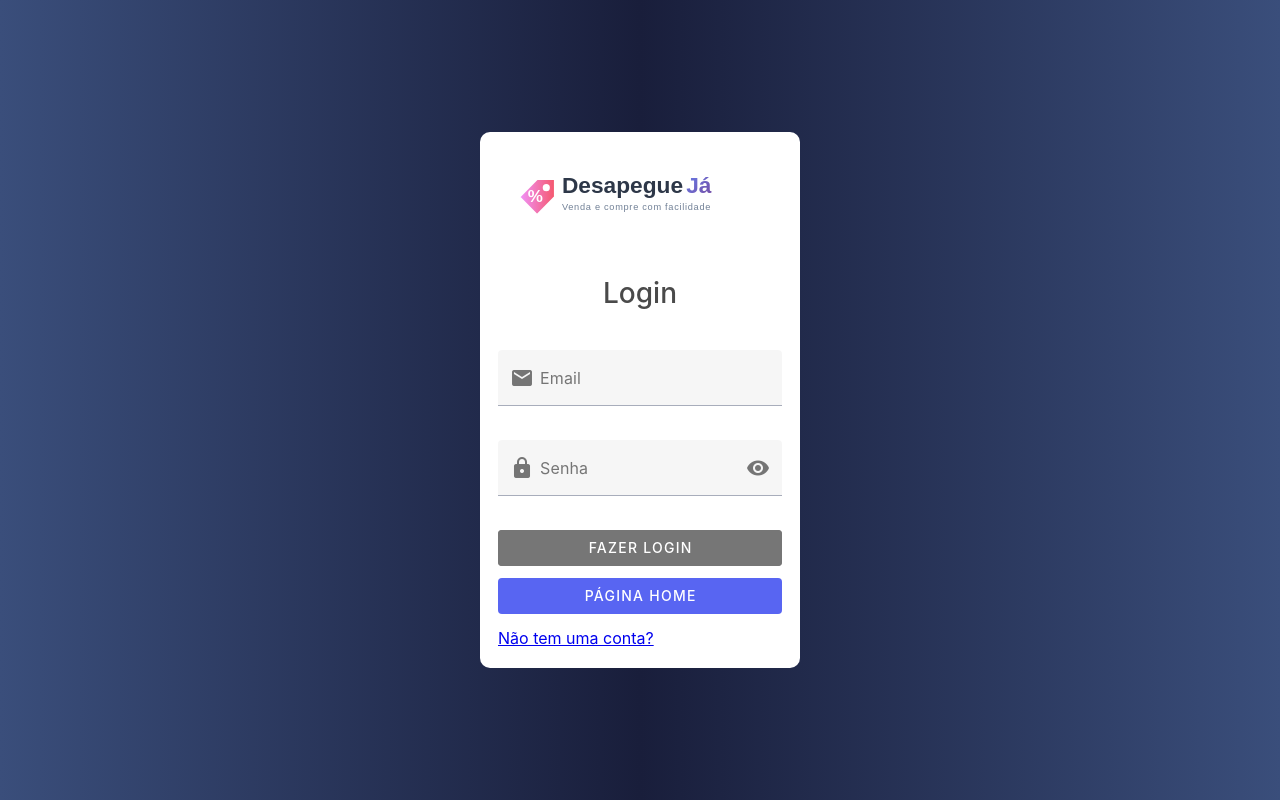
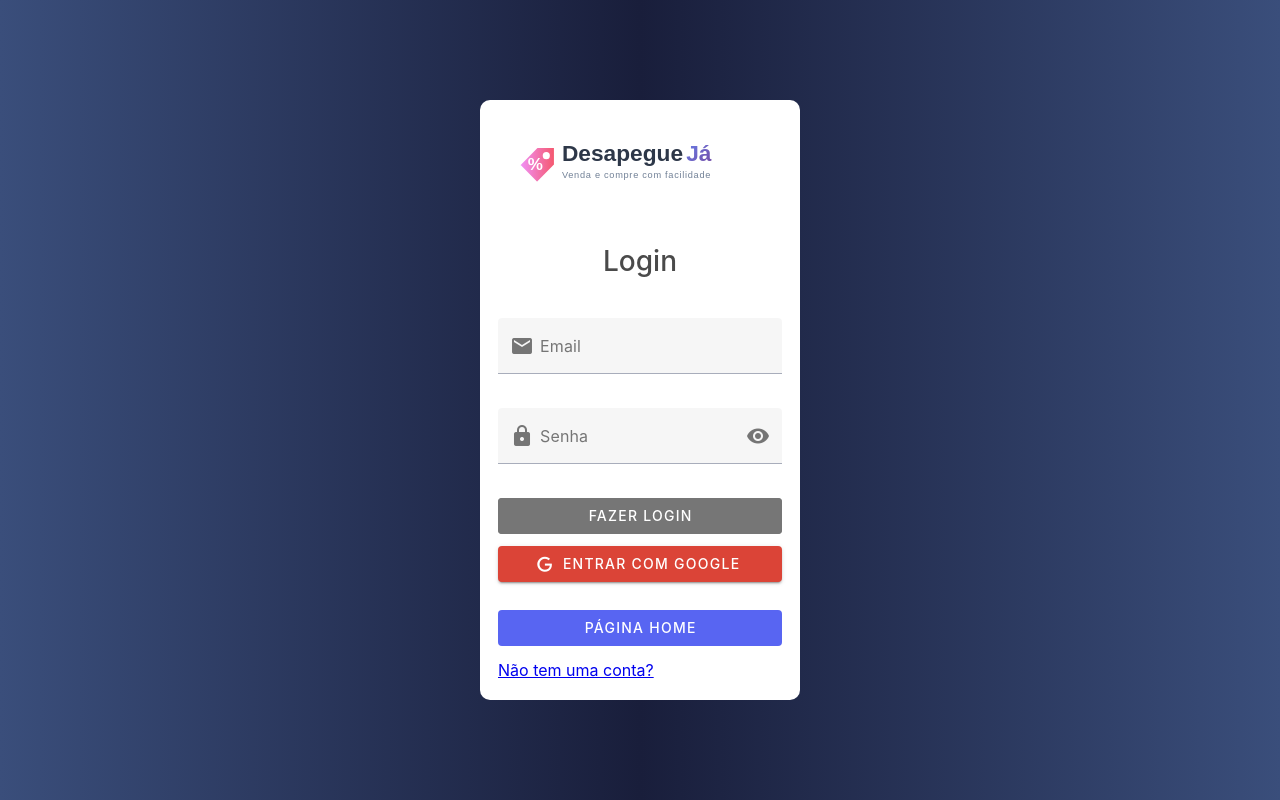
Before and after one commit to RicardoFM1/FrontendVue-DesapegueJa, a Vue app: page /login in a window 1280 px wide. Built offline with nearby package versions, Linux system fonts and the light colour scheme; the HTML template or start-up script is replaced by a standard one.

Commit message:
iniciando login social

```diff
--- a/src/pages/login/login.vue
+++ b/src/pages/login/login.vue
@@ -45,6 +45,15 @@
     block
 >
   Fazer login
+</v-btn>
+<v-btn
+  color="#DB4437"
+  block
+  class="mb-4"
+  @click="loginGoogle"
+>
+  <v-icon start>mdi-google</v-icon>
+  Entrar com Google
 </v-btn>
 
                 <v-btn
@@ -105,6 +114,9 @@ console.error("Erro no login:", err)
     loading.value = false;
   }
 };
+const loginGoogle = () => {
+  window.location.href = "https://localhost:5000/desapega/social/google";
+};
 
 const disabled = computed(() =>
   !usuario.value.email || !usuario.value.senha
```
